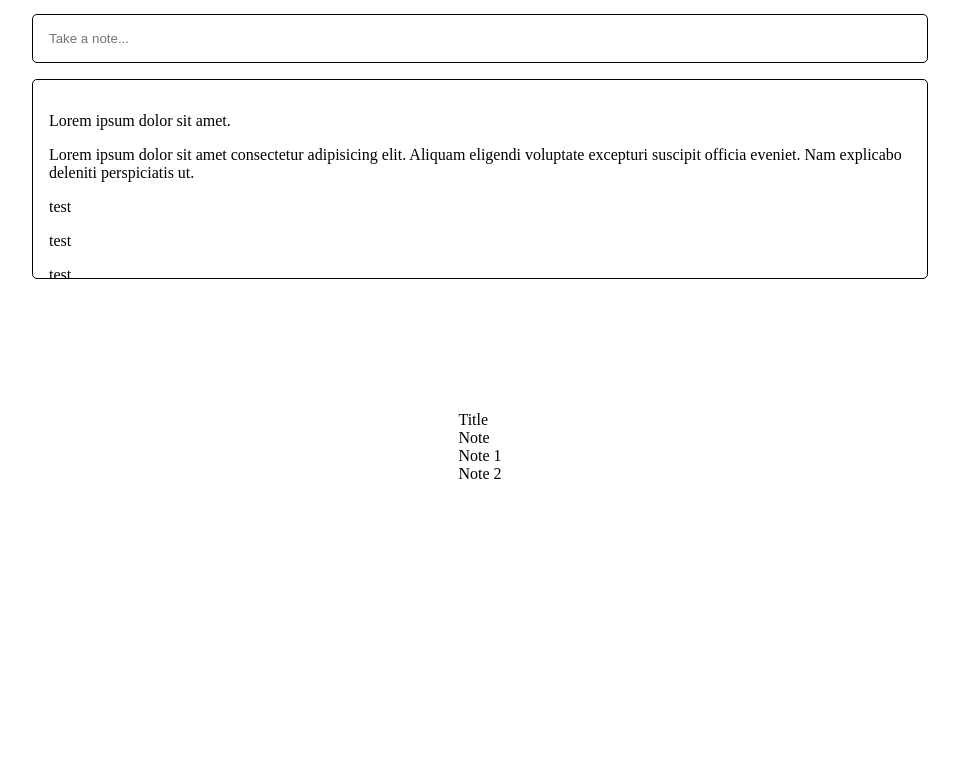
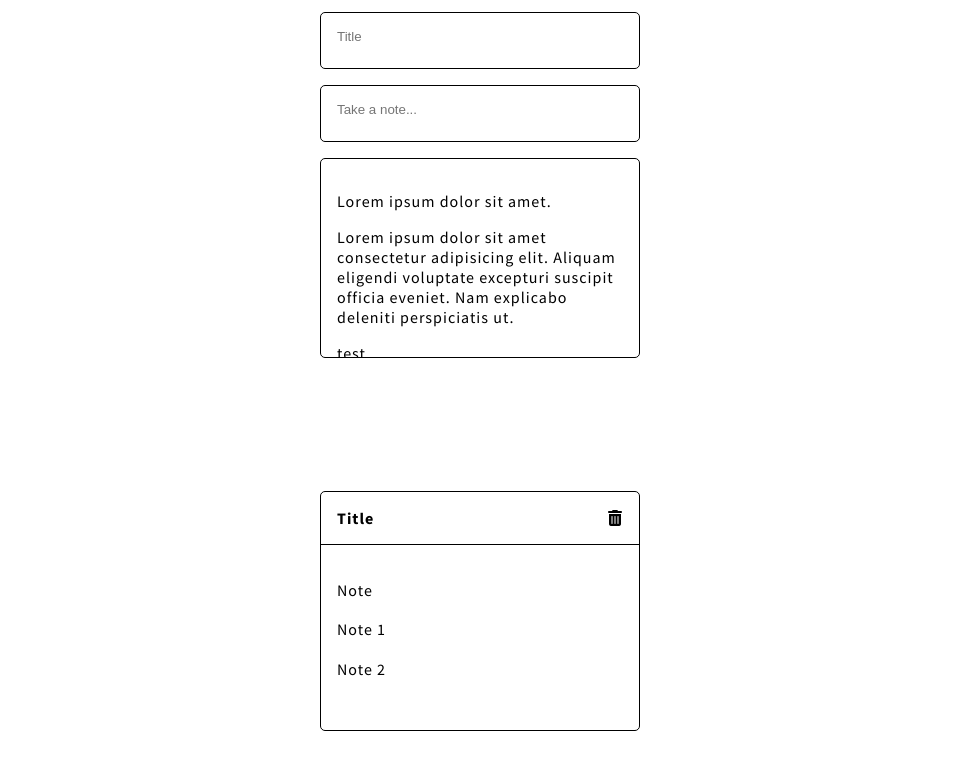
Before and after one commit to giotsere/todoapp, a website built with webpack: page dist/index.html in a window 1280 px wide. Shown: the part 109-869 px from the top of the page, without its empty margins (160-1119 px from the left). Before the commit the page ends 800 px from the top, so only its background shows below. Built offline with nearby package versions, Linux system fonts and the light colour scheme.

Commit message:
styling done

```diff
--- a/src/scss/style.scss
+++ b/src/scss/style.scss
@@ -4,13 +4,25 @@
     box-sizing: border-box;
 }
 
+body{
+    font-family: 'Source Sans Pro', sans-serif;
+    letter-spacing: 1px;
+}
+
+
 #main-wrapper{
     display: flex;
     flex-direction: column;
+
+    h1{
+        text-align: center;
+        padding-top: 2rem;
+    }
 }
 
 #input{
     height: 200px;
+    margin-bottom: 25rem;
 }
 
 #input-box{
@@ -23,13 +35,14 @@
     #input-title,
     #input-note,
     #input-content{
-        width: 70%;
+        width: 20rem;
         overflow: auto;
-        padding: 1rem;
+        padding: 1rem 1rem 1.5rem 1rem;
         margin: 0.5rem;
         border-radius: 5px;
         border: 1px solid black;
         max-height: 200px;
+        outline: none;
 
         p{
             margin-top: 1rem;
@@ -39,18 +52,35 @@
 
 #notes-wrapper{
     margin: auto;
-    padding-top: 20rem;
     display: flex;
-    flex-direction: row;
+    flex-direction: column;
+
 
     .note-box{
-
+        border: 1px solid black;
+        border-radius: 5px;
+        width: 20rem;
+        min-height: 15rem;
+        margin-bottom: 4rem;
         .note-title-wrapper{
-            .note-title{}
-            .note-delete-icon{}
+            position: relative;
+            display: flex;
+            padding: 1rem;
+            justify-content: space-between;
+            border-bottom: 1px solid black;
+            width: 100%;
+            .note-title{
+                font-weight: 700;
+            }
+            .note-delete-icon{
+                cursor: pointer;
+            }
         }
         .note-content-wrapper{
-            .note{}
+            padding: 1rem;
+            .note{
+                padding-top: 1.2rem;
+            }
         }
     }
 }
```
Also changed, not shown: dist/index.html, dist/style.css, src/scss/style.css, 2 other files.
